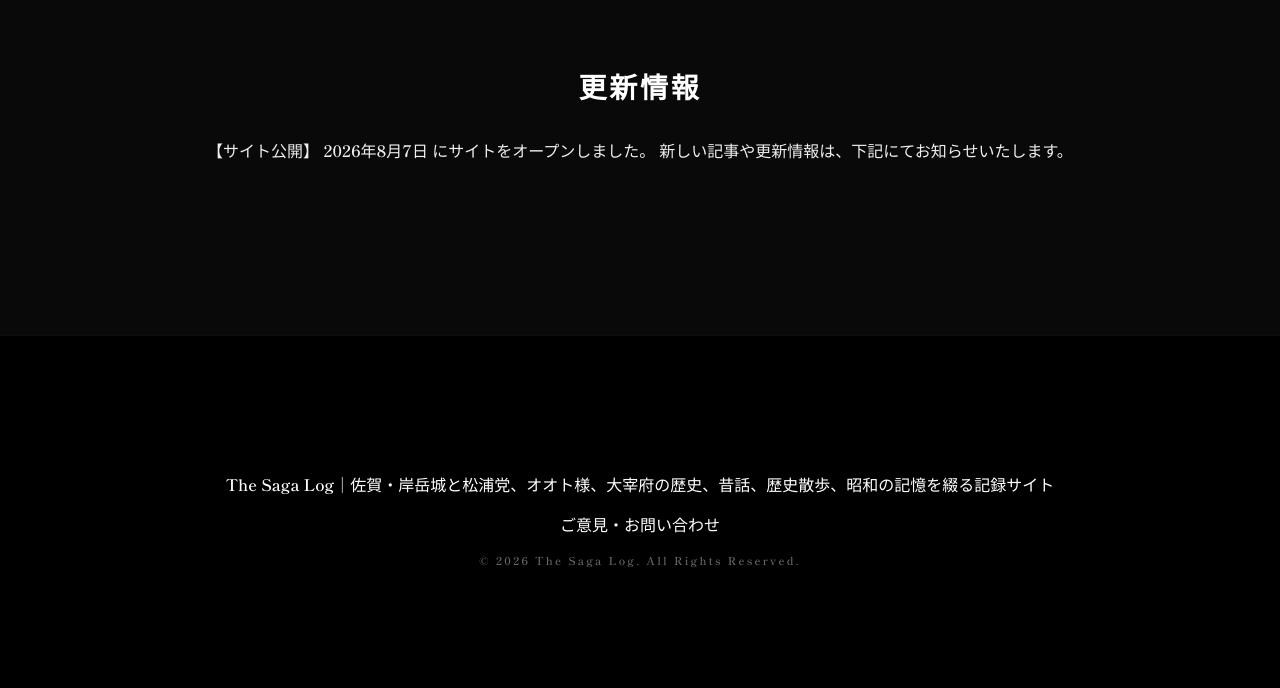
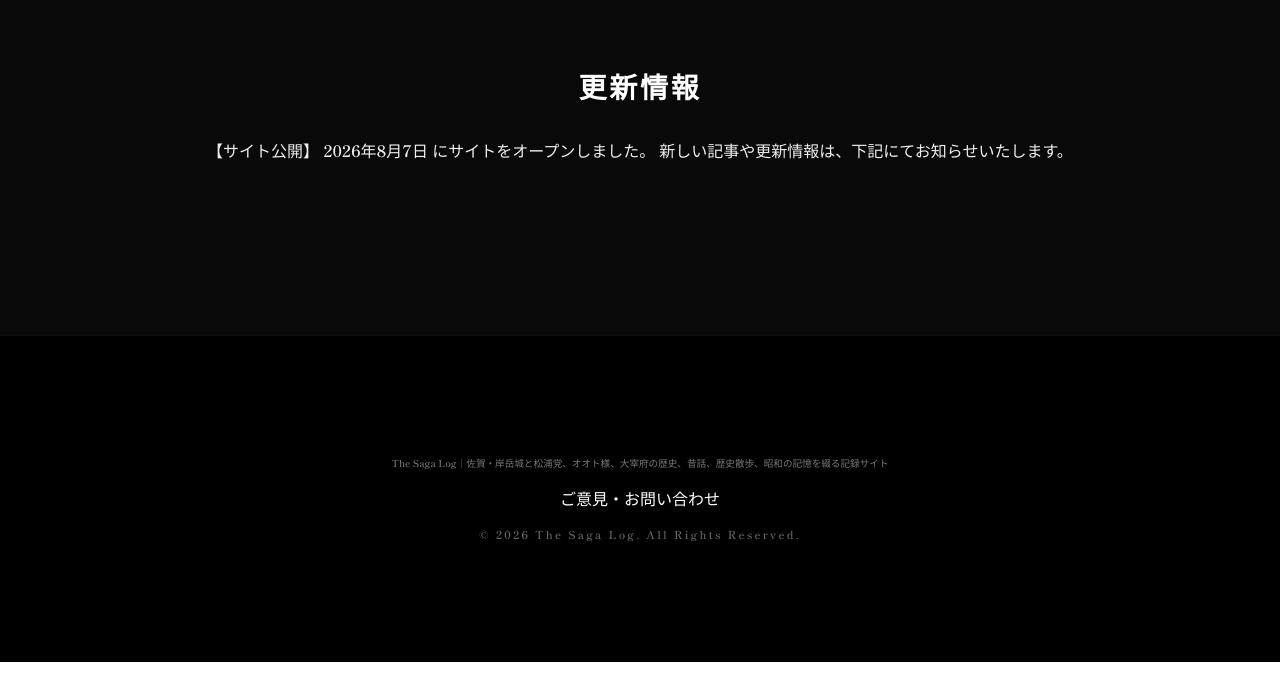
Before and after one commit to tokinokakera/the-saga-log, a plain HTML site: page index.html in a window 1280 px wide. Shown: the part 6717-7405 px from the top of the page. After the commit the page ends 7379 px from the top, so only its background shows below. Drawn offline with Linux system fonts and the light colour scheme; files whose address does not match are found by name.

Commit message:
フッターの文字サイズを調整

```diff
--- a/style.css
+++ b/style.css
@@ -960,3 +960,11 @@ html {
 .site-footer a:hover {
   color: #cccccc;
 }
+.footer-inner .site-summary {
+  font-size: 0.6rem;
+  color: #777;
+  max-width: 600px;  /* 文章の最大幅を制限 */
+  margin: 0 auto;    /* 中央に配置 */
+  padding: 0 20px;   /* 左右に余白を持たせて端に付かないようにする */
+  line-height: 1.5;
+}
```
